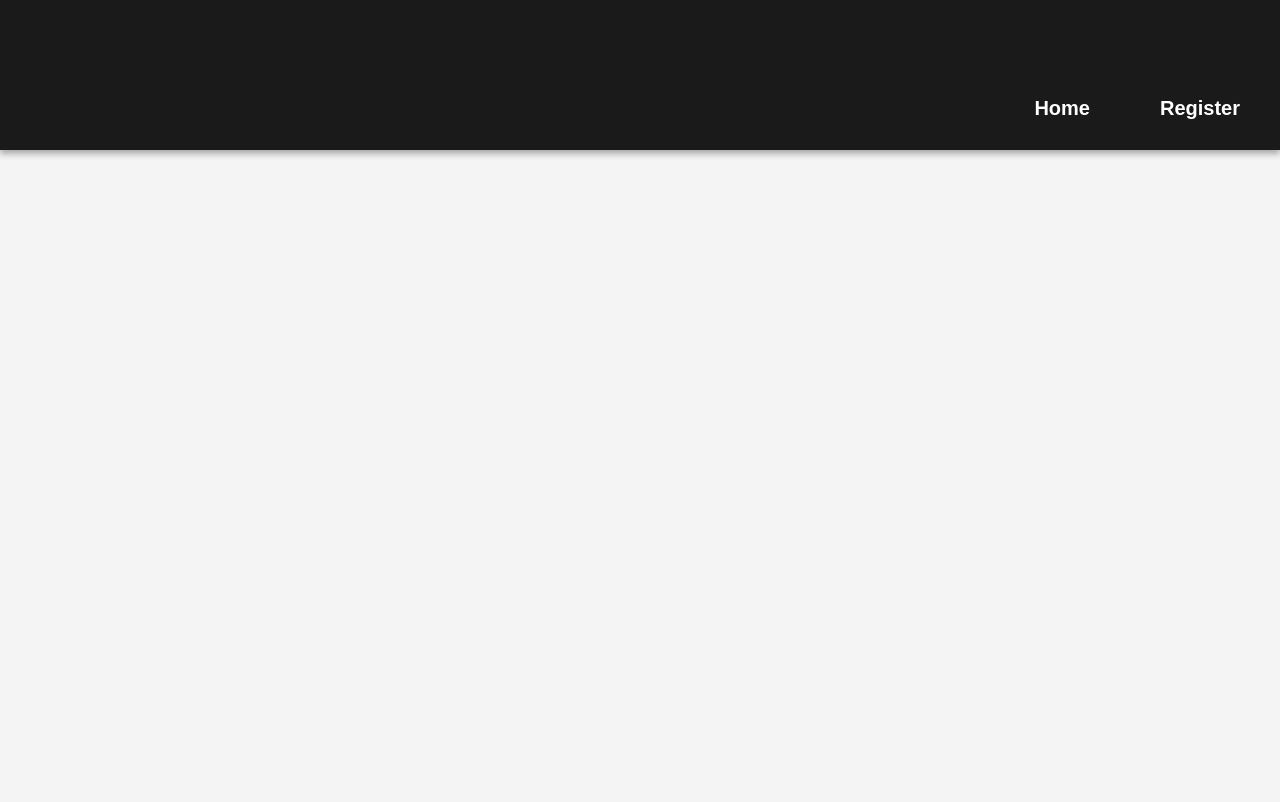
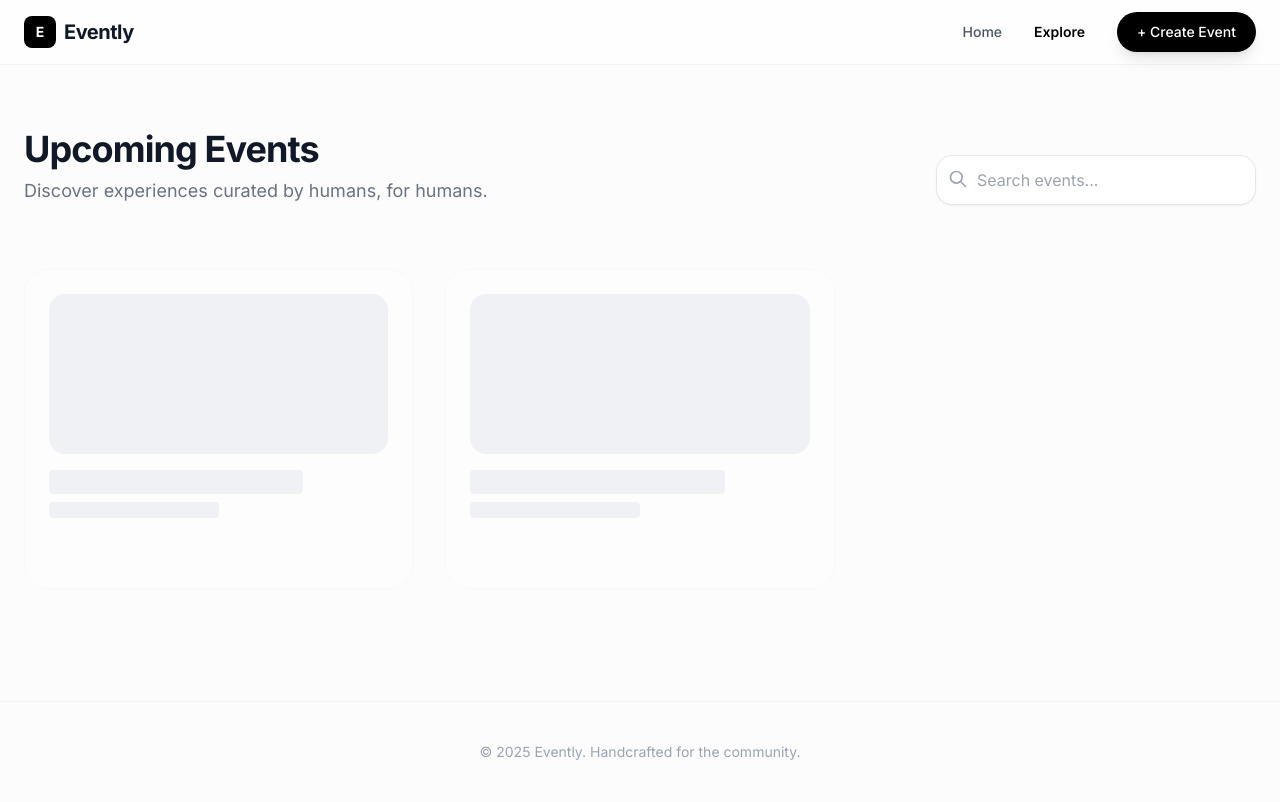
Before and after one commit to Abhinandan-KP/eventManagement1, a plain HTML site: page events.html in a window 1280 px wide. Drawn offline with nearby package versions, Linux system fonts and the light colour scheme.

Commit message:
Update events.html

```diff
--- a/events.html
+++ b/events.html
@@ -3,13 +3,73 @@
 <head>
     <meta charset="UTF-8">
     <meta name="viewport" content="width=device-width, initial-scale=1.0">
-    <title>Events</title>
-    <link rel="stylesheet" href="styles.css">
+    <title>Explore Events | Evently</title>
+    <script src="https://cdn.tailwindcss.com"></script>
+    <link href="https://fonts.googleapis.com/css2?family=Inter:wght@300;400;500;600;700&display=swap" rel="stylesheet">
+    <style>
+        body { font-family: 'Inter', sans-serif; background-color: #fcfcfd; }
+        .glass { background: rgba(255, 255, 255, 0.7); backdrop-filter: blur(10px); }
+        .event-card:hover { transform: translateY(-4px); }
+    </style>
 </head>
-<body>
-    <nav class="navbar">
-        <div><a href="index.html" style="text-decoration: none;">Home</a></div>
-        <div><a href="register.html" style="text-decoration: none;">Register</a></div>
+<body class="min-h-screen">
+
+    <nav class="sticky top-0 z-50 glass border-b border-gray-100">
+        <div class="max-w-7xl mx-auto px-6 h-16 flex items-center justify-between">
+            <div class="flex items-center gap-2">
+                <div class="w-8 h-8 bg-black rounded-lg flex items-center justify-center">
+                    <span class="text-white font-bold text-sm">E</span>
+                </div>
+                <span class="text-xl font-bold tracking-tight text-gray-900">Evently</span>
+            </div>
+            <div class="flex items-center gap-8 text-sm font-medium text-gray-600">
+                <a href="index.html" class="hover:text-black transition">Home</a>
+                <a href="events.html" class="text-black font-semibold">Explore</a>
+                <a href="create.html" class="bg-black text-white px-5 py-2.5 rounded-full hover:bg-gray-800 transition shadow-lg shadow-black/10">
+                    + Create Event
+                </a>
+            </div>
+        </div>
     </nav>
+
+    <header class="max-w-7xl mx-auto px-6 pt-16 pb-8">
+        <div class="flex flex-col md:flex-row md:items-end justify-between gap-6">
+            <div>
+                <h1 class="text-4xl font-extrabold text-gray-900 tracking-tight">Upcoming Events</h1>
+                <p class="text-gray-500 mt-2 text-lg">Discover experiences curated by humans, for humans.</p>
+            </div>
+
+            <div class="relative w-full md:w-80">
+                <input type="text" id="searchInput" placeholder="Search events..."
+                    class="w-full pl-10 pr-4 py-3 bg-white border border-gray-200 rounded-2xl focus:ring-2 focus:ring-black focus:outline-none transition shadow-sm">
+                <svg class="absolute left-3 top-3.5 h-5 w-5 text-gray-400" fill="none" stroke="currentColor" viewBox="0 0 24 24">
+                    <path stroke-linecap="round" stroke-linejoin="round" stroke-width="2" d="M21 21l-6-6m2-5a7 7 0 11-14 0 7 7 0 0114 0z" />
+                </svg>
+            </div>
+        </div>
+    </header>
+
+    <main class="max-w-7xl mx-auto px-6 py-8">
+        <div id="event-grid" class="grid grid-cols-1 md:grid-cols-2 lg:grid-cols-3 gap-8">
+
+            <div class="animate-pulse bg-white border border-gray-100 rounded-3xl p-6 h-80">
+                <div class="bg-gray-200 rounded-2xl h-40 w-full mb-4"></div>
+                <div class="h-6 bg-gray-200 rounded w-3/4 mb-2"></div>
+                <div class="h-4 bg-gray-200 rounded w-1/2"></div>
+            </div>
+            <div class="animate-pulse bg-white border border-gray-100 rounded-3xl p-6 h-80 hidden md:block">
+                <div class="bg-gray-200 rounded-2xl h-40 w-full mb-4"></div>
+                <div class="h-6 bg-gray-200 rounded w-3/4 mb-2"></div>
+                <div class="h-4 bg-gray-200 rounded w-1/2"></div>
+            </div>
+
+        </div>
+    </main>
+
+    <footer class="mt-20 border-t border-gray-100 py-10 text-center text-gray-400 text-sm">
+        <p>&copy; 2025 Evently. Handcrafted for the community.</p>
+    </footer>
+
+    <script src="script.js"></script>
 </body>
 </html>
```
